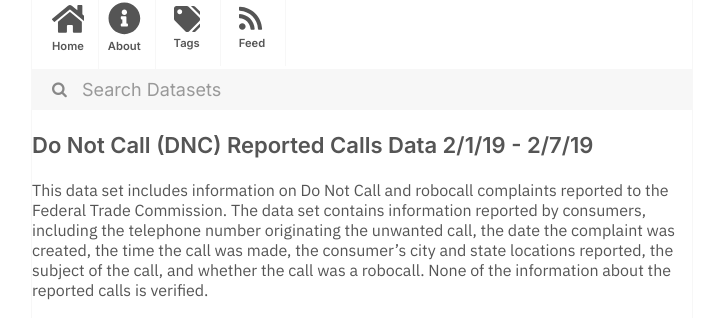
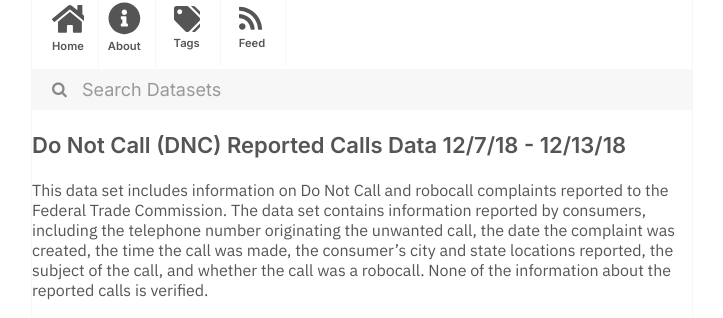
Before and after one commit to dayda-entities/federal-trade-commission, a Jekyll site: the page built from _posts/2020-11-12-do-not-call-dnc-reported-calls.md, in a window 1280 px wide. Shown: the part 216-534 px from the top of the page, without its empty margins (278-1001 px from the left). Built offline with Jekyll 4.4.1, drawn with Linux system fonts in a browser that asks for light colours.

Commit message:
Publish Data

```diff
--- a/_posts/2020-11-12-do-not-call-dnc-reported-calls.md
+++ b/_posts/2020-11-12-do-not-call-dnc-reported-calls.md
@@ -1,7 +1,7 @@
 ---
-title: Do Not Call (DNC) Reported Calls Data 2/1/19 - 2/7/19
-created: '2020-11-12T12:20:52.161377'
-modified: '2020-11-12T12:20:52.161385'
+title: Do Not Call (DNC) Reported Calls Data 12/7/18 - 12/13/18
+created: '2020-11-12T12:20:50.535627'
+modified: '2020-11-12T12:20:50.535637'
 state: active
 type: dataset
 tags:
@@ -12,7 +12,7 @@ tags:
   - Robocalls
 groups: []
 csv_url: >-
-  https://www.ftc.gov/sites/default/files/dnc_complaint_numbers_2019-02-04-08.csv
+  https://www.ftc.gov/sites/default/files/dnc_complaint_numbers_2018-12-10-14.csv
 json_url: ''
 layout: post
 
```
